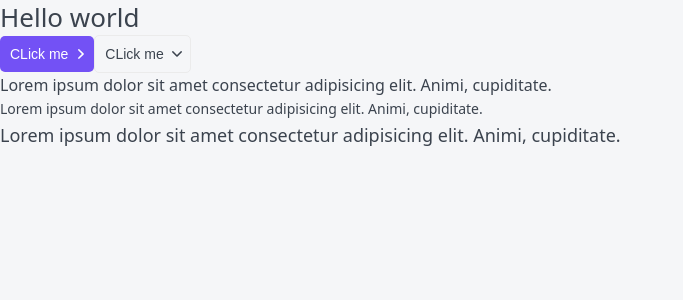
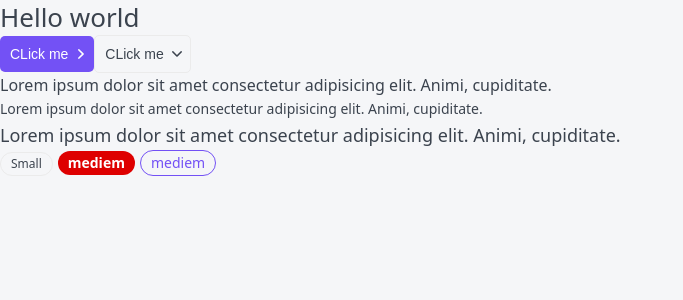
Before and after one commit to dimashikalov/top-app, a Next.js app: page / in a window 1280 px wide. Shown: the top 300 px of the page, without its empty margins (0-683 px from the left). Built offline with nearby package versions, Linux system fonts and the light colour scheme.

Commit message:
added tag comp

```diff
--- a/components/Paragraph/Paragraph.props.ts
+++ b/components/Paragraph/Paragraph.props.ts
@@ -1,6 +1,6 @@
 import { ReactNode, DetailedProps, HTMLAttributes } from 'react';
 
 export interface PProps extends DetailedProps<HTMLAttributes<HTMLParagraphElement>,HTMLParagraphElement> {
-	p: "s" | "m" | "l",
+	p: "s" | "m" | "l";
 	children: ReactNode
 }
--- /dev/null
+++ b/components/Tag/Tag.module.css
@@ -0,0 +1,54 @@
+
+.tag {
+	display: inline-block;
+
+	box-sizing: border-box;
+	margin-right: 5px;
+
+	border-radius: 20px;
+}
+
+.s {
+	padding: 5px 10px;
+
+	font-size: 12px;
+	line-height: 12px;
+}
+
+.m {
+	padding: 5px 10px;
+
+	font-size: 14px;
+	line-height: 14px;
+}
+
+.ghost {
+	border: 1px solid var(--gray-light);
+}
+
+.red {
+	color: var(--white);
+	background: #DE0000;
+
+	font-weight: bold;
+}
+
+.grey {
+	color: var(--white);
+	background: #51648C;
+
+	font-weight: bold;
+}
+
+.green {
+	color: var(--green);
+	background: var(--green-light);
+
+	font-weight: bold;
+}
+
+.primary {
+	color: var(--primary);
+	border: 1px solid var(--primary);
+	background: none;
+}
--- /dev/null
+++ b/components/Tag/Tag.tsx
@@ -0,0 +1,30 @@
+import styles from './Tag.module.css';
+import cn from 'classnames';
+import { TagProps } from './Tag.props';
+
+
+export const Tag = ({ size = 's', children, color="ghost",className, href, ...props }: TagProps ): JSX.Element => {
+	return (
+		<div
+			className={cn(styles.tag, className, {
+				[styles.s]: size == 's',
+				[styles.m]: size == 'm',
+				[styles.ghost]: color == 'ghost',
+				[styles.red]: color == 'red',
+				[styles.grey]: color == 'grey',
+				[styles.green]: color == 'green',
+				[styles.primary]: color == 'primary',
+
+			})}
+			{...props}
+		>
+			{
+				href
+					? <a href={href}>{children}</a>
+					: <>{children}</>
+			}
+
+		</div>
+	);
+
+};
--- a/components/index.ts
+++ b/components/index.ts
@@ -1,3 +1,4 @@
 export * from './Htag/Htag';
 export * from './Button/Button';
 export * from './Paragraph/Paragraph';
+export * from './Tag/Tag'
--- a/pages/index.tsx
+++ b/pages/index.tsx
@@ -1,4 +1,4 @@
-import { Button, Htag, P } from '../components';
+import { Button, Htag, P, Tag } from '../components';
 
 
 export default function Home(): JSX.Element {
@@ -10,6 +10,9 @@
       <P >Lorem ipsum dolor sit amet consectetur adipisicing elit. Animi, cupiditate.</P>
       <P size='s'>Lorem ipsum dolor sit amet consectetur adipisicing elit. Animi, cupiditate.</P>
       <P size="l">Lorem ipsum dolor sit amet consectetur adipisicing elit. Animi, cupiditate.</P>
+      <Tag size='s'>Small</Tag>
+      <Tag size='m' color="red">mediem</Tag>
+      <Tag size='m' color="primary">mediem</Tag>
    </>
   );
 }
```
Also changed, not shown: components/Tag/Tag.props.ts (added, +8 -0 lines).
